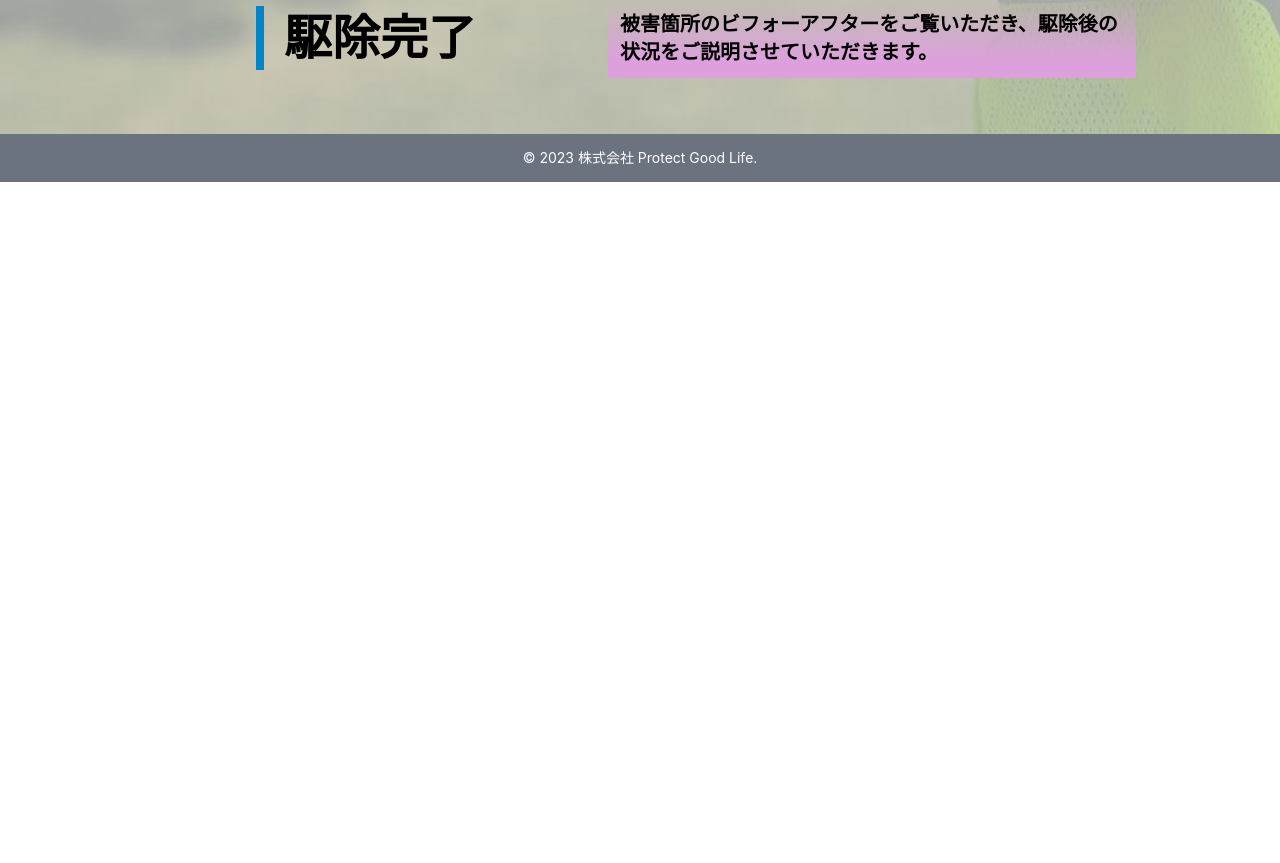
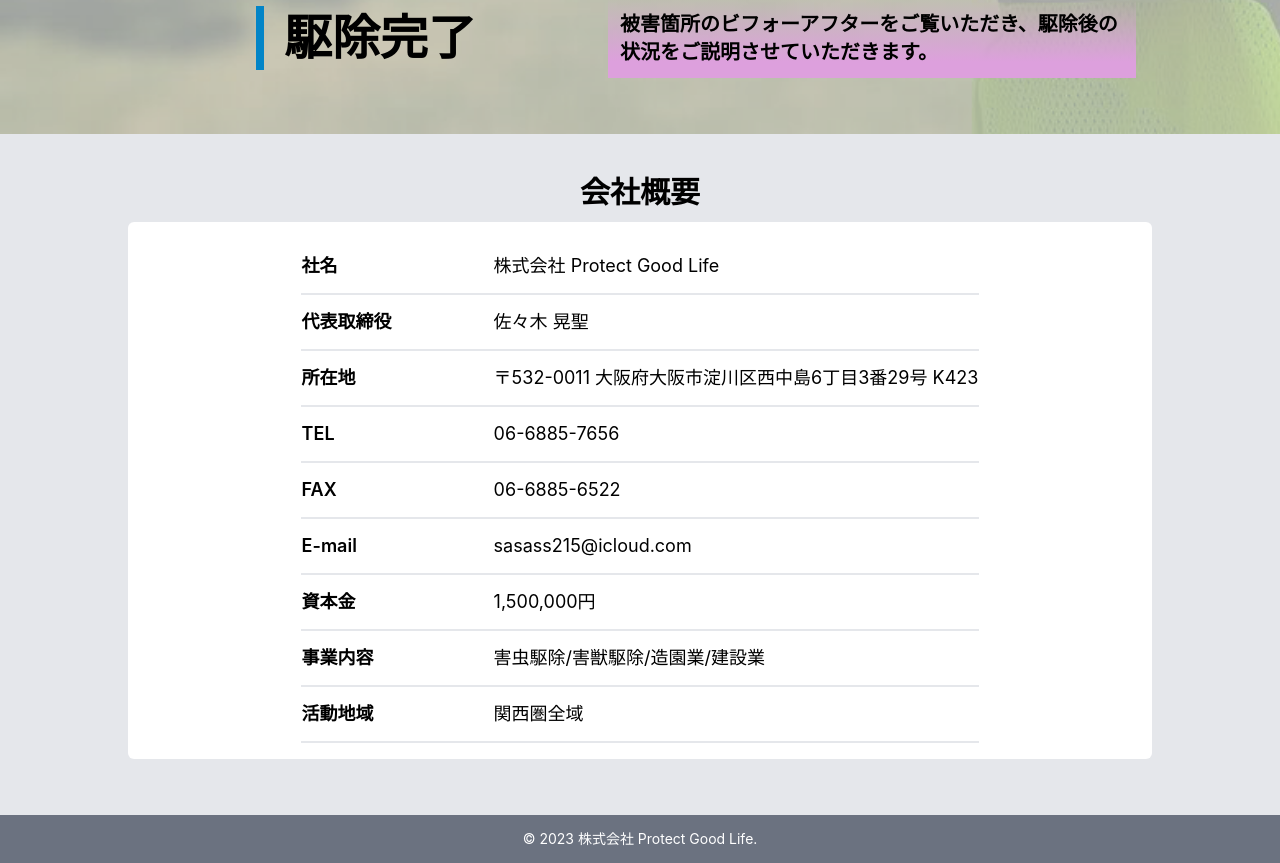
Before and after one commit to ss1119/gaityu-kujo-han, a React (Create React App) app: page / in a window 1280 px wide. Shown: the part 8420-9283 px from the top of the page. Before the commit the page ends 8602 px from the top, so only its background shows below. Built offline with nearby package versions, Linux system fonts and the light colour scheme.

Commit message:
会社概要追加

```diff
--- /dev/null
+++ b/src/components/parts/Company.tsx
@@ -0,0 +1,89 @@
+export const Company = () => {
+  return (
+    <div className="flex items-center justify-center py-2 lg:py-10 bg-gray-200">
+      <div className="px-2 w-full md:px-3 lg:w-4/5 lg:px-0">
+        <div className="flex justify-center items-center font-bold text-base mb-1 xs:text-sm md:text-xl lg:mb-3 lg:text-3xl">
+          会社概要
+        </div>
+        <div className="flex items-center justify-center bg-white rounded-md p-3 mb-4 lg:p-4">
+          <table>
+            <tbody>
+              <tr className="sm:h-8 lg:h-14">
+                <td className="border-b-2 font-semibold text-sm xs:text-xs w-20 md:w-32 md:text-lg lg:w-48">
+                  社名
+                </td>
+                <td className="border-b-2 text-sm xs:text-xs md:text-lg">
+                  株式会社 Protect Good Life
+                </td>
+              </tr>
+              <tr className="sm:h-8 lg:h-14">
+                <td className="border-b-2 font-semibold text-sm xs:text-xs w-20 md:w-32 md:text-lg lg:w-48">
+                  代表取締役
+                </td>
+                <td className="border-b-2 text-sm xs:text-xs md:text-lg">
+                  佐々木 晃聖
+                </td>
+              </tr>
+              <tr className="sm:h-8 lg:h-14">
+                <td className="border-b-2 font-semibold text-sm xs:text-xs w-20 md:w-32 md:text-lg lg:w-48">
+                  所在地
+                </td>
+                <td className="border-b-2 text-sm xs:text-xs md:text-lg">
+                  〒532-0011 大阪府大阪市淀川区西中島6丁目3番29号 K423
+                </td>
+              </tr>
+              <tr className="sm:h-8 lg:h-14">
+                <td className="border-b-2 font-semibold text-sm xs:text-xs w-20 md:w-32 md:text-lg lg:w-48">
+                  TEL
+                </td>
+                <td className="border-b-2 text-sm xs:text-xs md:text-lg">
+                  06-6885-7656
+                </td>
+              </tr>
+              <tr className="sm:h-8 lg:h-14">
+                <td className="border-b-2 font-semibold text-sm xs:text-xs w-20 md:w-32 md:text-lg lg:w-48">
+                  FAX
+                </td>
+                <td className="border-b-2 text-sm xs:text-xs md:text-lg">
+                  06-6885-6522
+                </td>
+              </tr>
+              <tr className="sm:h-8 lg:h-14">
+                <td className="border-b-2 font-semibold text-sm xs:text-xs w-20 md:w-32 md:text-lg lg:w-48">
+                  E-mail
+                </td>
+                <td className="border-b-2 text-sm xs:text-xs md:text-lg">
+                  sasass215@icloud.com
+                </td>
+              </tr>
+              <tr className="sm:h-8 lg:h-14">
+                <td className="border-b-2 font-semibold text-sm xs:text-xs w-20 md:w-32 md:text-lg lg:w-48">
+                  資本金
+                </td>
+                <td className="border-b-2 text-sm xs:text-xs md:text-lg">
+                  1,500,000円
+                </td>
+              </tr>
+              <tr className="sm:h-8 lg:h-14">
+                <td className="border-b-2 font-semibold text-sm xs:text-xs w-20 md:w-32 md:text-lg lg:w-48">
+                  事業内容
+                </td>
+                <td className="border-b-2 text-sm xs:text-xs md:text-lg">
+                  害虫駆除/害獣駆除/造園業/建設業
+                </td>
+              </tr>
+              <tr className="sm:h-8 lg:h-14">
+                <td className="border-b-2 font-semibold text-sm xs:text-xs w-20 md:w-32 md:text-lg lg:w-48">
+                  活動地域
+                </td>
+                <td className="border-b-2 text-sm xs:text-xs md:text-lg">
+                  関西圏全域
+                </td>
+              </tr>
+            </tbody>
+          </table>
+        </div>
+      </div>
+    </div>
+  );
+};
--- a/src/components/views/Home.tsx
+++ b/src/components/views/Home.tsx
@@ -1,3 +1,4 @@
+import { Company } from "../parts/Company";
 import { Footer } from "../parts/Footer";
 import { Header } from "../parts/Header";
 import { TopPageContents } from "../parts/TopPageContents";
@@ -17,6 +18,7 @@ export const Home = () => {
       <Reason />
       <Damage />
       <RequestFlow />
+      <Company />
       <Footer />
     </>
   );
```
